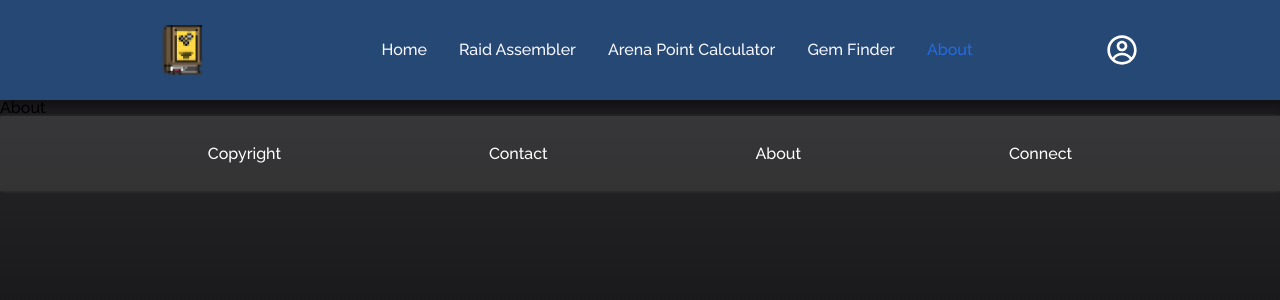
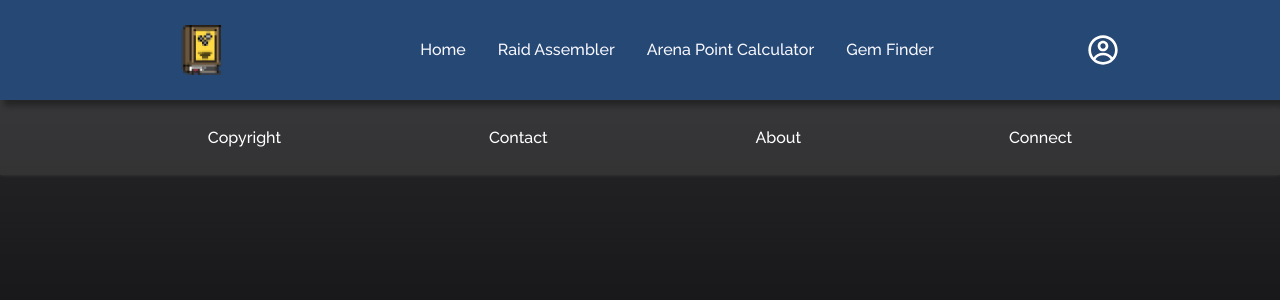
Before and after one commit to MarcusMohns/Codex-Online, a React (Create React App) app: page /about in a window 1280 px wide. Shown: the top 300 px of the page. Built offline with nearby package versions, Linux system fonts and the light colour scheme.

Commit message:
removed about page

```diff
--- a/src/App.js
+++ b/src/App.js
@@ -7,7 +7,6 @@ import {
 import Navbar from "./components/Navbar/Navbar";
 import Footer from "./components/Footer";
 import Home from "./pages/home";
-import About from "./pages/about";
 import RaidAssembler from "./pages/raidassembler";
 import Arenapointcalculator from "./pages/arenapointcalculator";
 import gemfinder from "./pages/gemfinder";
@@ -18,7 +17,6 @@ const App = () => {
       <Navbar />
       <Switch>
         <Route path="/home" exact component={Home} />
-        <Route path="/about" component={About} />
         <Route path="/raidassembler" component={RaidAssembler} />
         <Route path="/arenapointcalculator" component={Arenapointcalculator} />
         <Route path="/gemfinder" component={gemfinder} />
--- a/src/components/Navbar/Navbar.js
+++ b/src/components/Navbar/Navbar.js
@@ -63,14 +63,12 @@ const Navbar = () => {
           Arena Point Calculator
         </BarsNavLink>
         <BarsNavLink to="/gemfinder">Gem Finder</BarsNavLink>
-        <BarsNavLink to="/about">About</BarsNavLink>
       </div>
       <NavMenu>
         <NavLink to="/home">Home</NavLink>
         <NavLink to="/raidassembler">Raid Assembler</NavLink>
         <NavLink to="/arenapointcalculator">Arena Point Calculator</NavLink>
         <NavLink to="/gemfinder">Gem Finder</NavLink>
-        <NavLink to="/about">About</NavLink>
       </NavMenu>
       <ProfileContainer>
         <ProfileImage onClick={handleProfileMenuToggle} />
--- a/src/pages/about.js
+++ /dev/null
@@ -1,5 +0,0 @@
-const About = () => {
-  return <h1>About</h1>;
-};
-
-export default About;
```
